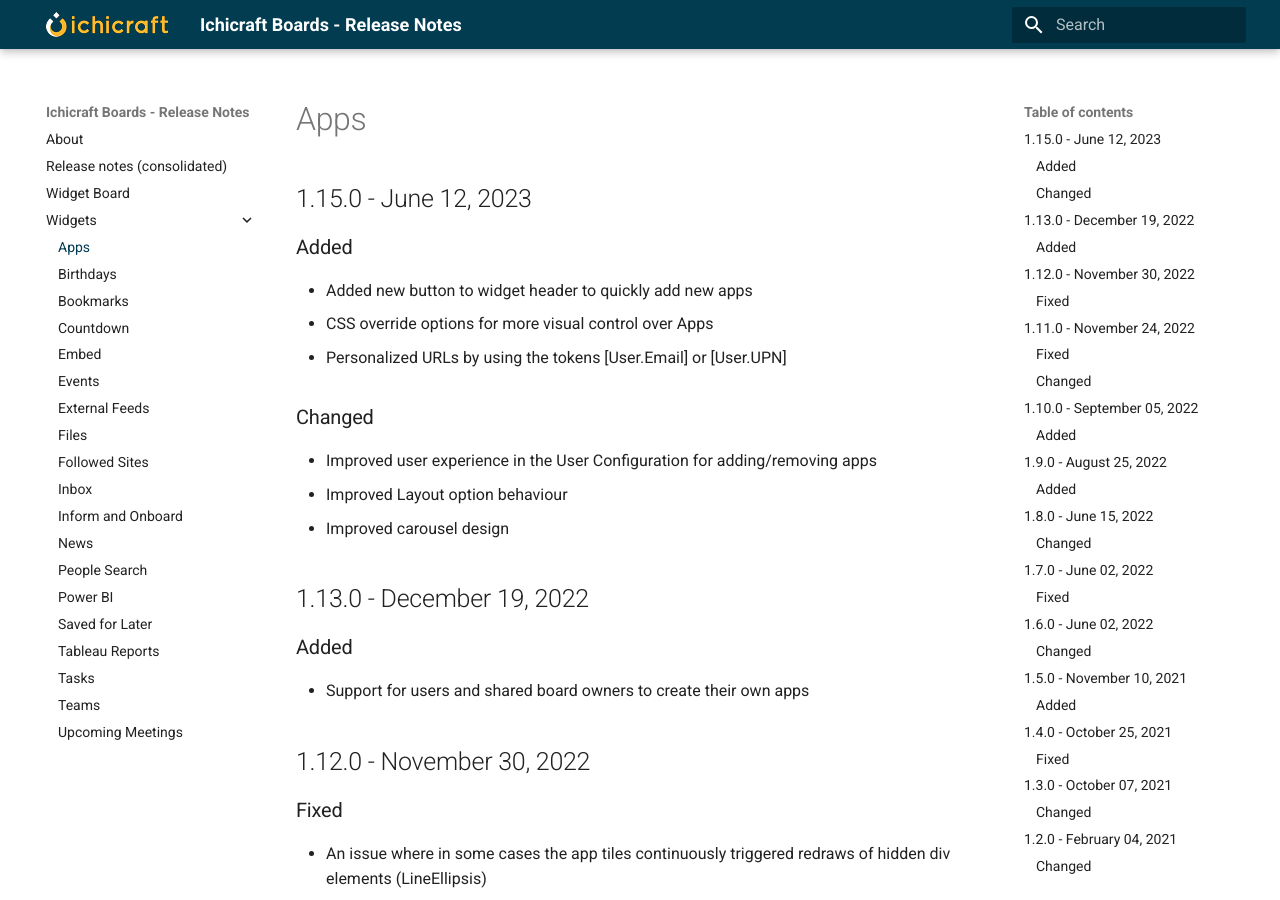
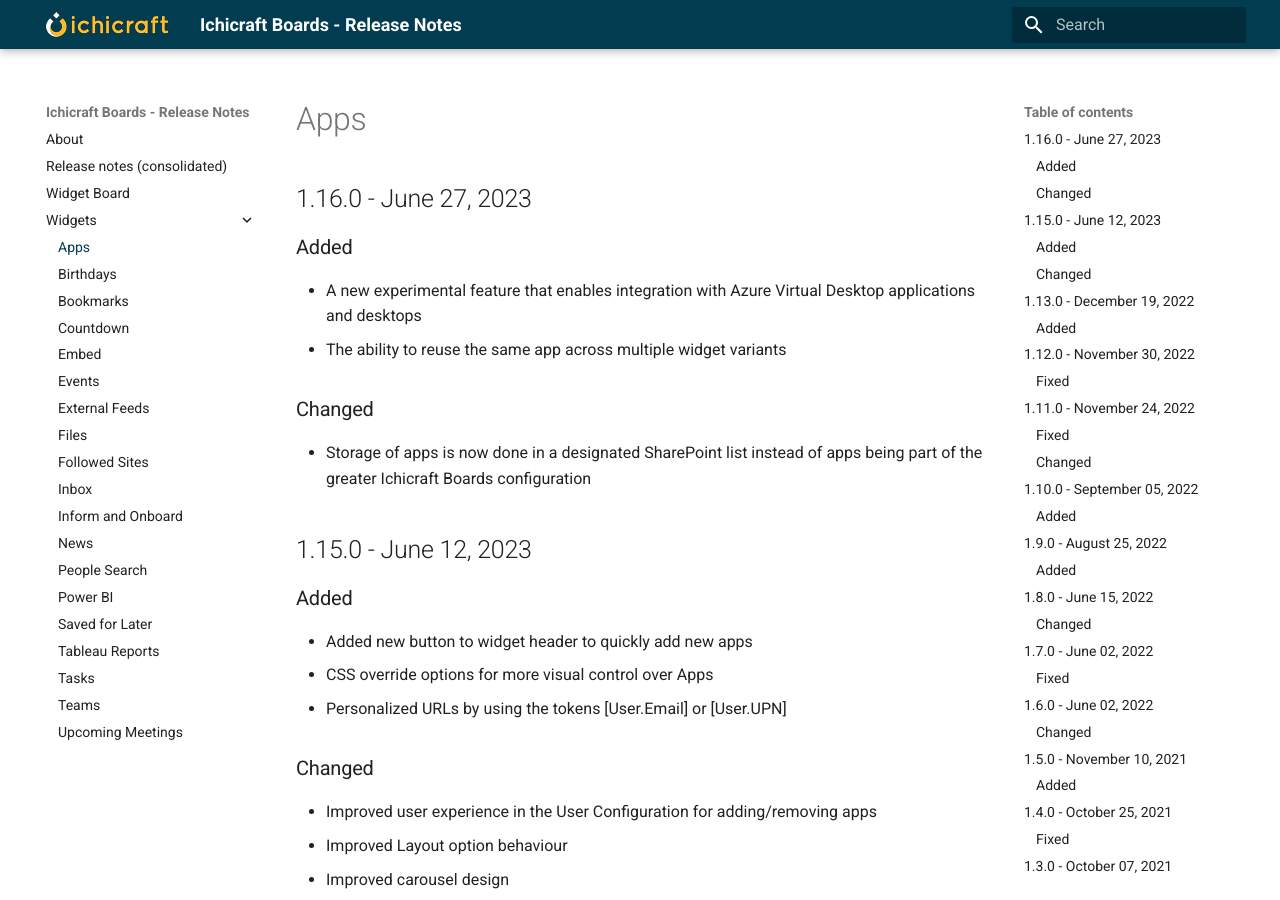
Before and after one commit to ichicraft/widgets-docs, an MkDocs documentation site: the page built from docs/Widgets/Apps.md, in a window 1280 px wide and 900 px high. Built offline with MkDocs 1.6.1 and Material for MkDocs 9.7.7, drawn with Linux system fonts in a browser that asks for light colours.

```diff
--- a/docs/Widgets/Apps.md
+++ b/docs/Widgets/Apps.md
@@ -1,3 +1,12 @@
+## 1.16.0 - June 27, 2023
+
+### Added
+- A new experimental feature that enables integration with Azure Virtual Desktop applications and desktops
+- The ability to reuse the same app across multiple widget variants
+
+### Changed
+- Storage of apps is now done in a designated SharePoint list instead of apps being part of the greater Ichicraft Boards configuration
+
 ## 1.15.0 - June 12, 2023
 
 
```
Also changed, not shown: docs/Release-notes-(consolidated).md (+9 -0 lines).
